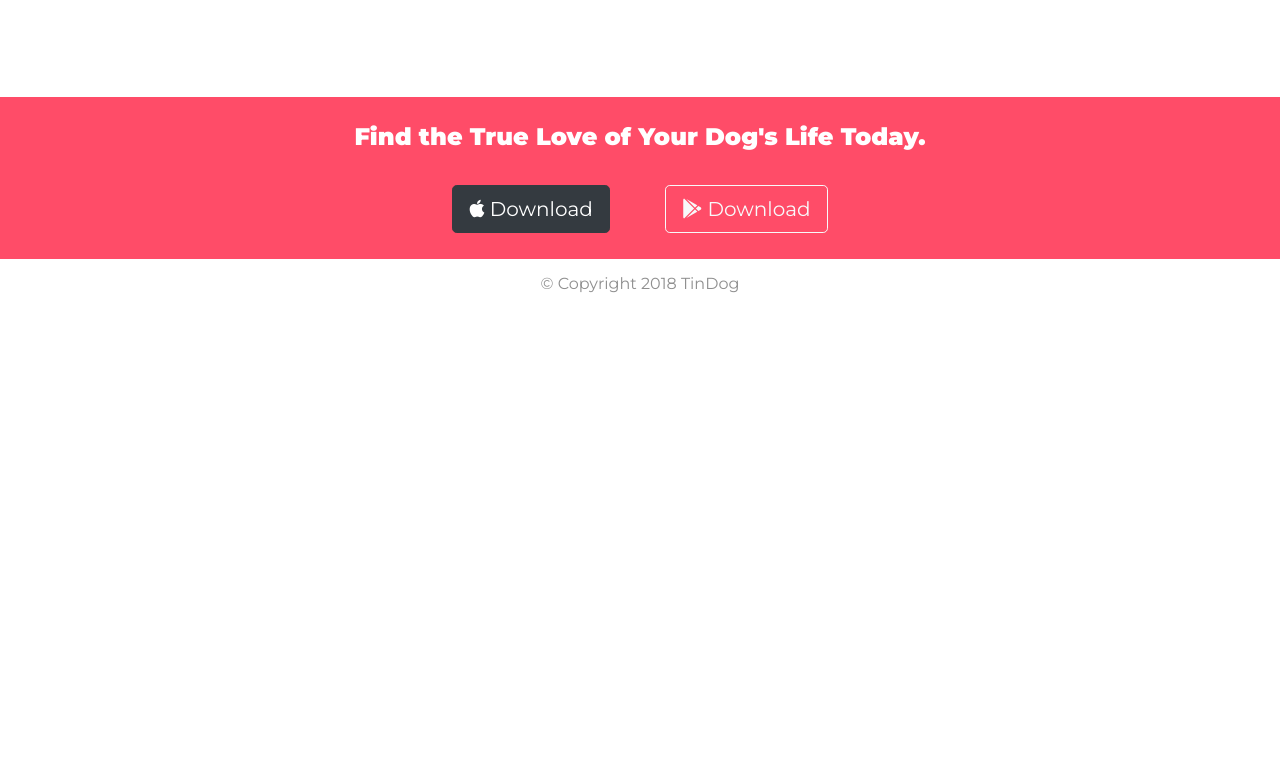
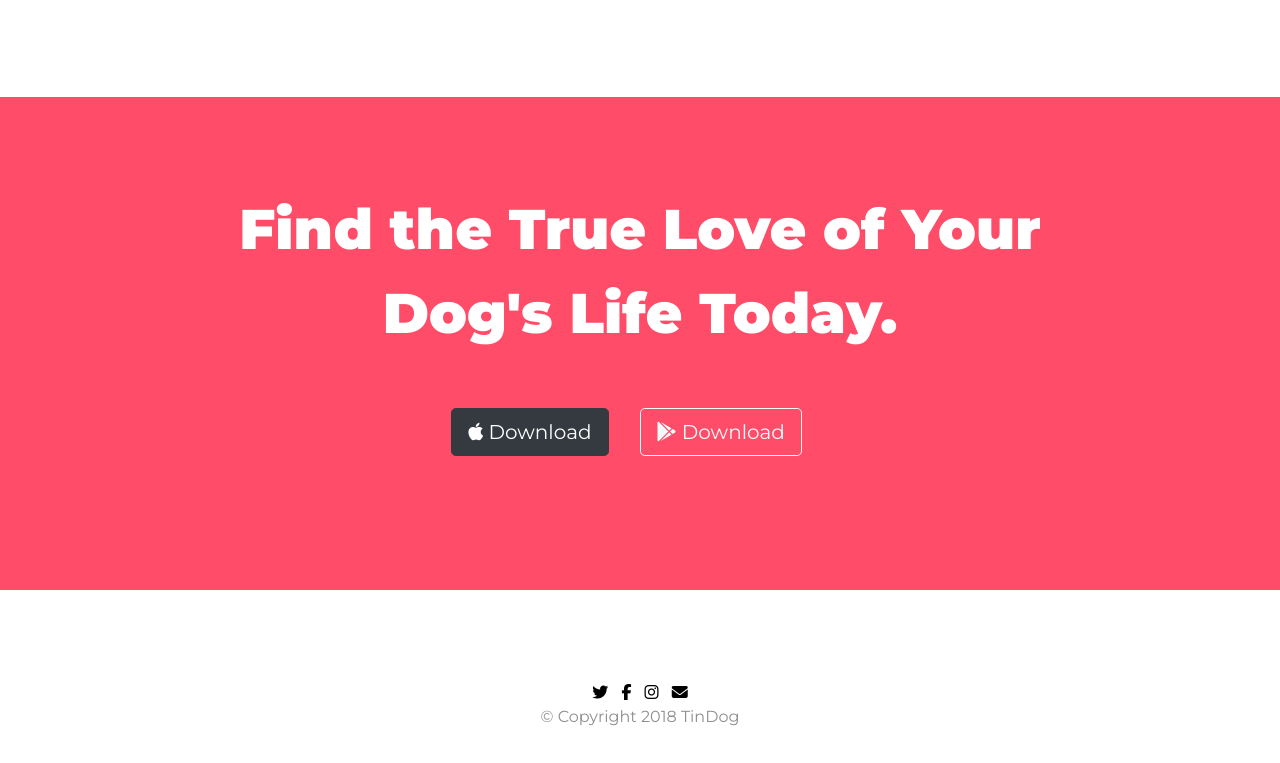
Before and after one commit to KatrinDevMoritz/tindog, a plain HTML site: page index.html in a window 1280 px wide. Shown: the part 2469-3232 px from the top of the page. Before the commit the page ends 2781 px from the top, so only its background shows below. Drawn offline with nearby package versions, Linux system fonts and the light colour scheme.

Commit message:
Styling Footer Section and CTA

```diff
--- a/css/styles.css
+++ b/css/styles.css
@@ -57,10 +57,6 @@
 /* Buttons */
 .download-button {
   margin: 5% 3% 5% 0;
-}
-
-.download2-button {
-  margin: 2% 2%;
 }
 
 /* Title */
@@ -137,20 +133,25 @@
 
 #cta {
   background-color: #ff4c68;
+  color: white;
   text-align: center;
+  padding: 7% 15%;
 }
 
 #cta h3 {
-  padding-top: 2%;
-  color: white;
+  font-family: Montserrat;
+  font-weight: 900;
+  font-size: 3.5rem;
+  line-height: 1.5;
+}
+#footer {
+  text-align: center;
+  padding: 7% 15%;
 }
 
-#footer {
-  text-align: center;
-}
-
-#footer p {
-  padding-top: 1%;
+.item-footer {
+  color:black;
+  padding: 0.5%;
 }
 
 /* Mobile Optimization */
--- a/index.html
+++ b/index.html
@@ -35,13 +35,13 @@
 
           <ul class="navbar-nav ml-auto">
             <li class="nav-item">
-              <a class="nav-link" href="">Contact</a>
+              <a class="nav-link" href="#footer">Contact</a>
             </li>
             <li class="nav-item">
-              <a class="nav-link" href="">Prices</a>
+              <a class="nav-link" href="#pricing">Prices</a>
             </li>
             <li class="nav-item">
-              <a class="nav-link" href="">Download</a>
+              <a class="nav-link" href="#cta">Download</a>
             </li>
           </ul>
         </div>
@@ -183,9 +183,10 @@
 
   <section id="cta">
 
-    <h3>Find the True Love of Your Dog's Life Today.</h3>
-    <button type="button" class="btn btn-dark btn-lg download2-button"><i class="fab fa-apple"></i> Download</button>
-    <button type="button" class="btn btn-outline-light btn-lg download2-button"><i class="fab fa-google-play"></i> Download</button>
+    <h3 class="col-lg-12">Find the True Love of Your Dog's Life Today.</h3>
+
+    <button type="button" class="btn btn-dark btn-lg download-button"><i class="fab fa-apple"></i> Download</button>
+    <button type="button" class="btn btn-outline-light btn-lg download-button"><i class="fab fa-google-play"></i> Download</button>
 
   </section>
 
@@ -193,6 +194,13 @@
   <!-- Footer -->
 
   <footer id="footer">
+
+    <a href="https://twitter.com" target="_blank"><i class="fab fa-twitter item-footer"></i></a>
+    <a href="https://facebook.com" target="_blank"><i class="fab fa-facebook-f item-footer"></i></a>
+    <a href="https://instagram.com" target="_blank"><i class="fab fa-instagram item-footer"></i></a>
+
+
+    <i class="fas fa-envelope item-footer"></i>
 
     <p>© Copyright 2018 TinDog</p>
 
```
Lines whose indentation alone changed are shown as unchanged.
